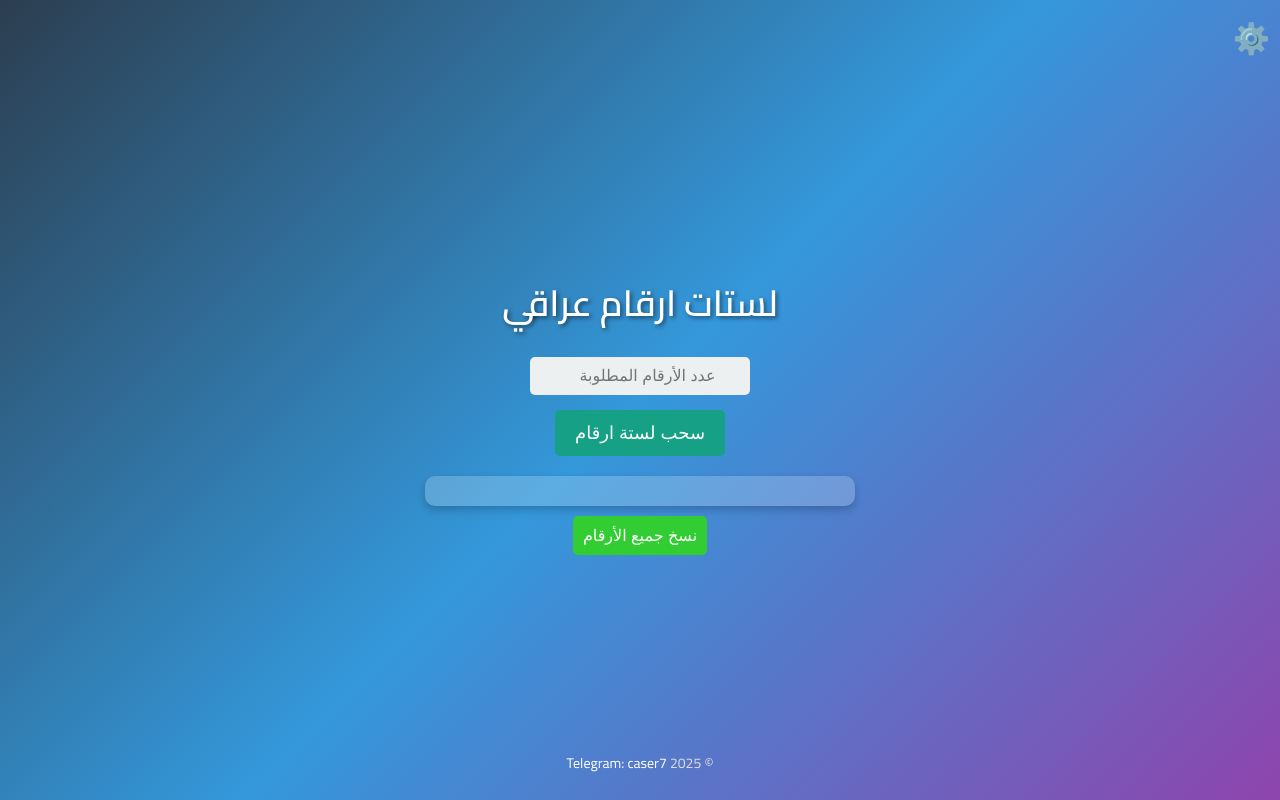
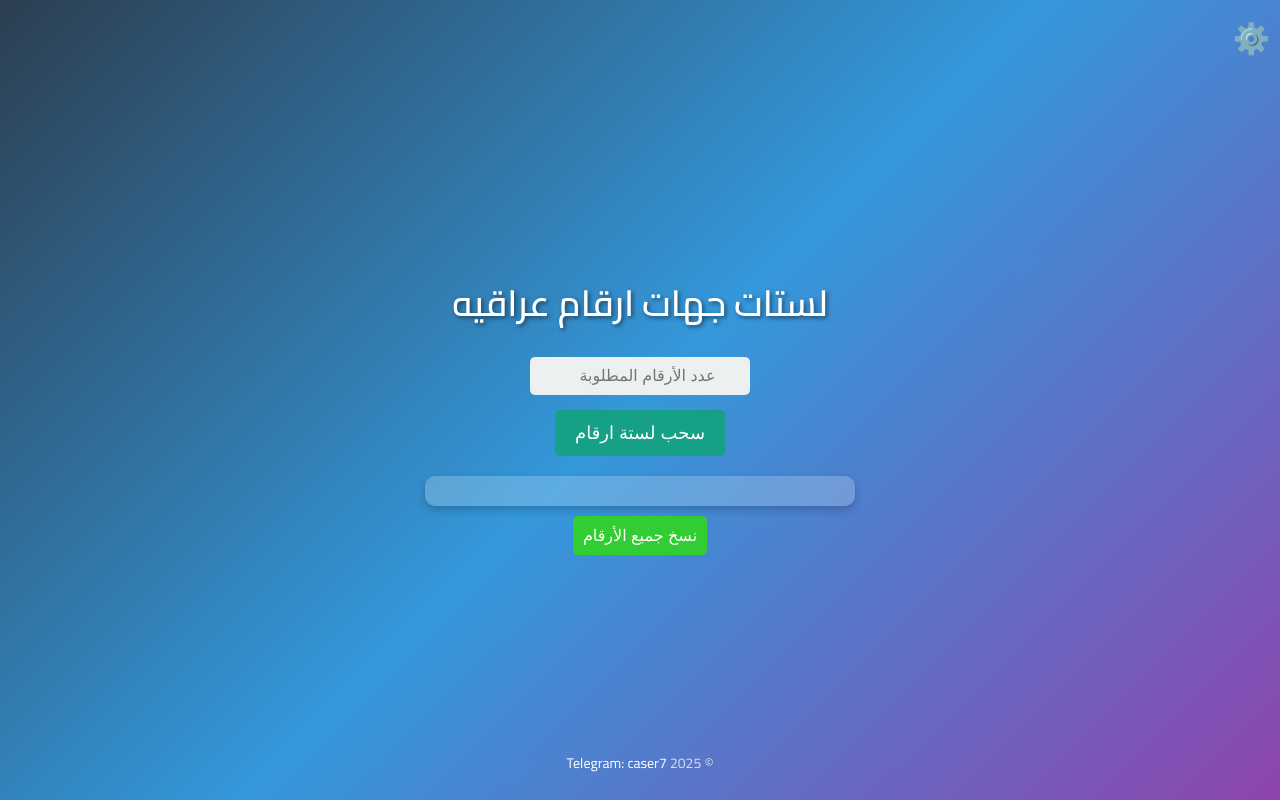
Before and after one commit to Sportsore/phonesGhat, a plain HTML site: page index.html in a window 1280 px wide. Drawn offline with Linux system fonts and the light colour scheme.

Commit message:
Update index.html

```diff
--- a/index.html
+++ b/index.html
@@ -196,7 +196,7 @@
 </head>
 <body>
   <div class="menu" id="menuButton">⚙️</div>
-  <h1>لستات ارقام عراقي</h1>
+  <h1>لستات جهات ارقام عراقيه</h1>
   <form id="numberForm">
     <input type="number" id="numContacts" placeholder="عدد الأرقام المطلوبة" required min="1">
     <button type="submit">سحب لستة ارقام</button>
```
